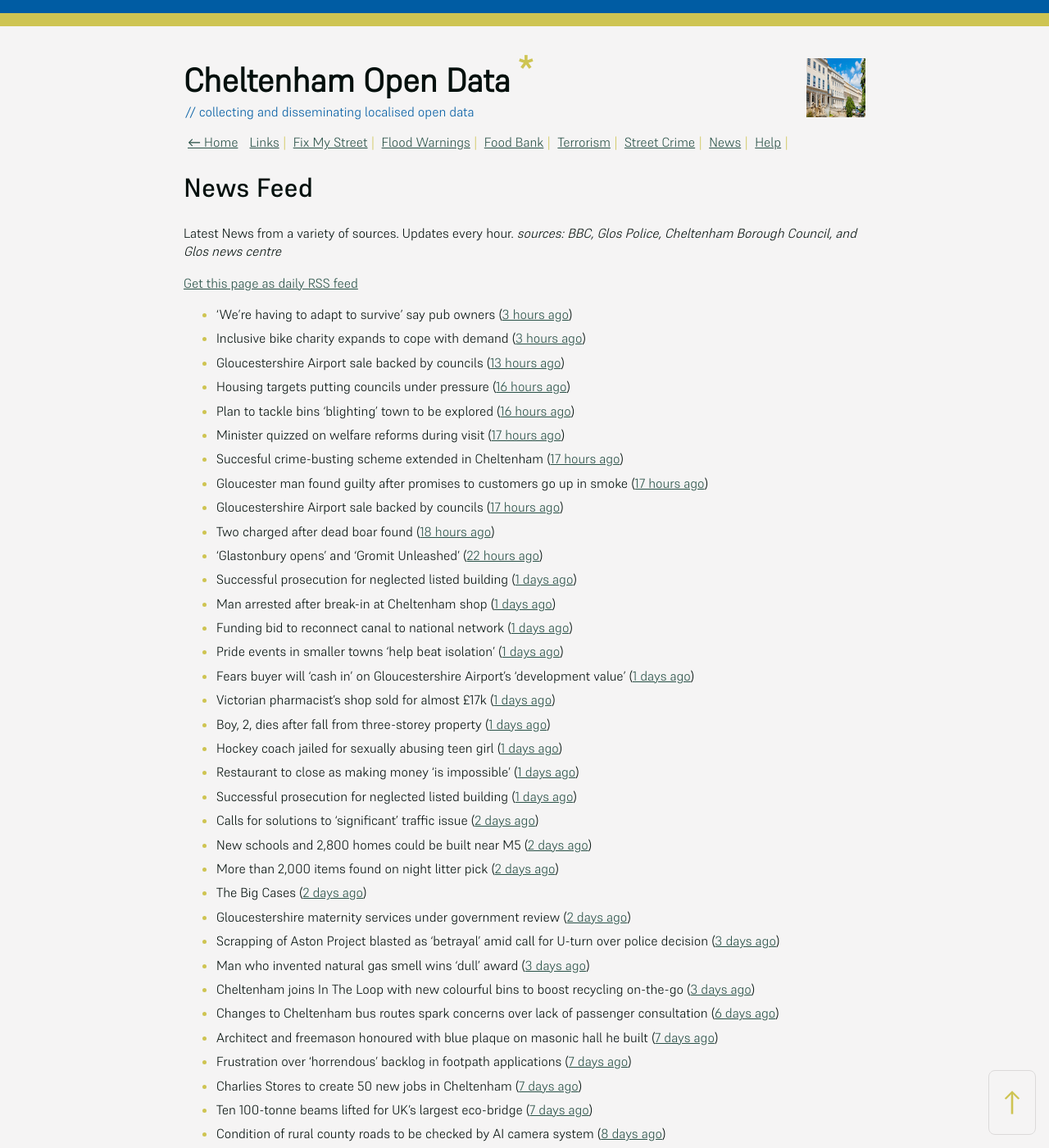
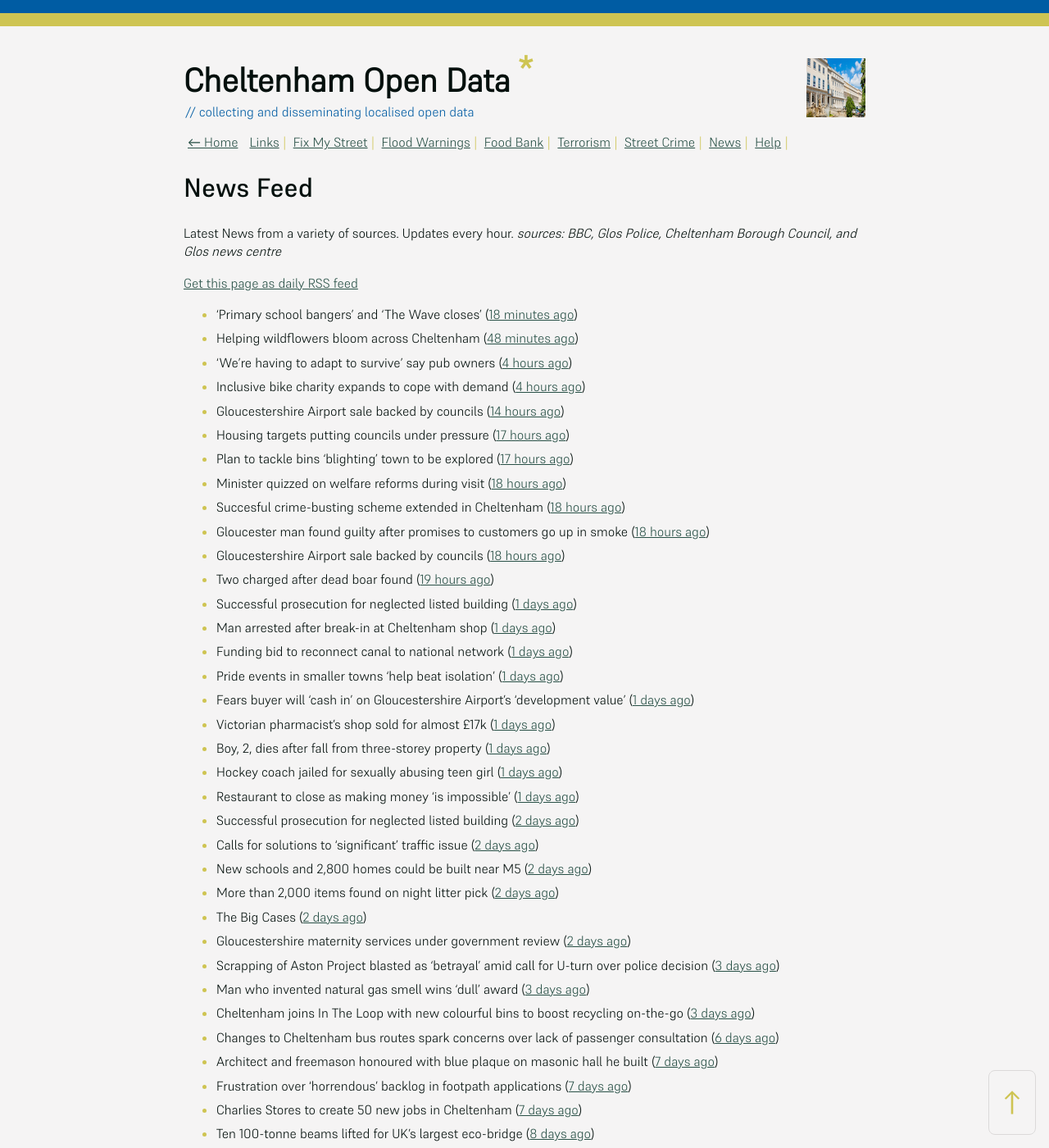
Before and after one commit to mat-0/cheltenham-open-data, a Jekyll site: the page built from _pages/news.md, in a window 1280 px wide and 1400 px high. Shown: the whole window at 82% size. Built offline with Jekyll 4.4.1, drawn with Linux system fonts in a browser that asks for light colours; some of the changed text lies outside the part shown.

Commit message:
Updated 2025-06-27 09:58:02

```diff
--- a/_pages/news.md
+++ b/_pages/news.md
@@ -12,17 +12,18 @@ _sources: BBC, Glos Police, Cheltenham Borough Council, and Glos news centre_
 [Get this page as daily RSS feed](/daily.rss)
 
 <!-- news_marker starts -->
-- 'We're having to adapt to survive' say pub owners ([3 hours ago](https://www.bbc.com/news/articles/c74z3yp3p0xo))
-- Inclusive bike charity expands to cope with demand ([3 hours ago](https://www.bbc.com/news/articles/ceq79pjzq3no))
-- Gloucestershire Airport sale backed by councils ([13 hours ago](https://gloucesternewscentre.co.uk/gloucestershire-airport-sale-backed-by-councils/))
-- Housing targets putting councils under pressure ([16 hours ago](https://www.bbc.com/news/articles/c3en9q19k03o))
-- Plan to tackle bins 'blighting' town to be explored ([16 hours ago](https://www.bbc.com/news/articles/c98j40dy0mlo))
-- Minister quizzed on welfare reforms during visit ([17 hours ago](https://www.bbc.com/news/articles/cd6g58we454o))
-- Succesful crime-busting scheme extended in Cheltenham ([17 hours ago](https://gloucesternewscentre.co.uk/succesful-crime-busting-scheme-extended-in-cheltenham/))
-- Gloucester man found guilty after promises to customers go up in smoke ([17 hours ago](https://gloucesternewscentre.co.uk/gloucester-man-found-guilty-after-promises-to-customers-go-up-in-smoke/))
-- Gloucestershire Airport sale backed by councils ([17 hours ago](https://www.cheltenham.gov.uk/news/article/3024/gloucestershire_airport_sale_backed_by_councils))
-- Two charged after dead boar found ([18 hours ago](https://www.bbc.com/news/articles/cwykjzgjyrno))
-- 'Glastonbury opens' and 'Gromit Unleashed' ([22 hours ago](https://www.bbc.com/news/articles/cx2g8xvd4qdo))
+- 'Primary school bangers' and 'The Wave closes' ([18 minutes ago](https://www.bbc.com/news/articles/cq53wwp5yldo))
+- Helping wildflowers bloom across Cheltenham ([48 minutes ago](https://www.cheltenham.gov.uk/news/article/3025/helping_wildflowers_bloom_across_cheltenham))
+- 'We're having to adapt to survive' say pub owners ([4 hours ago](https://www.bbc.com/news/articles/c74z3yp3p0xo))
+- Inclusive bike charity expands to cope with demand ([4 hours ago](https://www.bbc.com/news/articles/ceq79pjzq3no))
+- Gloucestershire Airport sale backed by councils ([14 hours ago](https://gloucesternewscentre.co.uk/gloucestershire-airport-sale-backed-by-councils/))
+- Housing targets putting councils under pressure ([17 hours ago](https://www.bbc.com/news/articles/c3en9q19k03o))
+- Plan to tackle bins 'blighting' town to be explored ([17 hours ago](https://www.bbc.com/news/articles/c98j40dy0mlo))
+- Minister quizzed on welfare reforms during visit ([18 hours ago](https://www.bbc.com/news/articles/cd6g58we454o))
+- Succesful crime-busting scheme extended in Cheltenham ([18 hours ago](https://gloucesternewscentre.co.uk/succesful-crime-busting-scheme-extended-in-cheltenham/))
+- Gloucester man found guilty after promises to customers go up in smoke ([18 hours ago](https://gloucesternewscentre.co.uk/gloucester-man-found-guilty-after-promises-to-customers-go-up-in-smoke/))
+- Gloucestershire Airport sale backed by councils ([18 hours ago](https://www.cheltenham.gov.uk/news/article/3024/gloucestershire_airport_sale_backed_by_councils))
+- Two charged after dead boar found ([19 hours ago](https://www.bbc.com/news/articles/cwykjzgjyrno))
 - Successful prosecution for neglected listed building ([1 days ago](https://gloucesternewscentre.co.uk/successful-prosecution-for-neglected-listed-building/))
 - Man arrested after break-in at Cheltenham shop ([1 days ago](https://gloucesternewscentre.co.uk/man-arrested-after-break-in-at-cheltenham-shop/))
 - Funding bid to reconnect canal to national network ([1 days ago](https://www.bbc.com/news/articles/cgmw1werzneo))
@@ -32,7 +33,7 @@ _sources: BBC, Glos Police, Cheltenham Borough Council, and Glos news centre_
 - Boy, 2, dies after fall from three-storey property ([1 days ago](https://www.bbc.com/news/articles/crmvj3p192ko))
 - Hockey coach jailed for sexually abusing teen girl ([1 days ago](https://www.bbc.com/news/articles/c8rpk5m5en0o))
 - Restaurant to close as making money 'is impossible' ([1 days ago](https://www.bbc.com/news/articles/c307drj7zvjo))
-- Successful prosecution for neglected listed building ([1 days ago](https://www.cheltenham.gov.uk/news/article/3023/successful_prosecution_for_neglected_listed_building))
+- Successful prosecution for neglected listed building ([2 days ago](https://www.cheltenham.gov.uk/news/article/3023/successful_prosecution_for_neglected_listed_building))
 - Calls for solutions to 'significant' traffic issue ([2 days ago](https://www.bbc.com/news/articles/czxe8l7xnvlo))
 - New schools and 2,800 homes could be built near M5 ([2 days ago](https://www.bbc.com/news/articles/c5y7dlwng0do))
 - More than 2,000 items found on night litter pick ([2 days ago](https://www.bbc.com/news/articles/cpvjmxvzj32o))
@@ -45,7 +46,7 @@ _sources: BBC, Glos Police, Cheltenham Borough Council, and Glos news centre_
 - Architect and freemason honoured with blue plaque on masonic hall he built ([7 days ago](https://gloucesternewscentre.co.uk/architect-and-freemason-honoured-with-blue-plaque-on-masonic-hall-he-built/))
 - Frustration over ‘horrendous’ backlog in footpath applications ([7 days ago](https://gloucesternewscentre.co.uk/frustration-over-horrendous-backlog-in-footpath-applications/))
 - Charlies Stores to create 50 new jobs in Cheltenham ([7 days ago](https://gloucesternewscentre.co.uk/charlies-stores-to-create-50-new-jobs-in-cheltenham/))
-- Ten 100-tonne beams lifted for UK’s largest eco-bridge ([7 days ago](https://www.bbc.co.uk/sounds/play/p0lk57bp))
+- Ten 100-tonne beams lifted for UK’s largest eco-bridge ([8 days ago](https://www.bbc.co.uk/sounds/play/p0lk57bp))
 - Condition of rural county roads to be checked by AI camera system ([8 days ago](https://gloucesternewscentre.co.uk/condition-of-rural-county-roads-to-be-checked-by-ai-camera-system/))
 - Joint statement with Gloucester City Council: Preferred bidder for Gloucestershire Airport to deliver soaring potential for economic benefit to region ([9 days ago](https://www.cheltenham.gov.uk/news/article/3021/joint_statement_with_gloucester_city_council_preferred_bidder_for_gloucestershire_airport_to_deliver_soaring_potential_for_economic_benefit_to_region))
 - Scene guard in place overnight after report two men assaulted a man in Cheltenham ([10 days ago](https://gloucesternewscentre.co.uk/scene-guard-in-place-overnight-after-report-two-men-assaulted-a-man-in-cheltenham/))
```
Also changed, not shown: other parts of _pages/news.md (+1 -1 lines), _data/flood.json (+5 -27 lines), _pages/fix-my-street.md (+14 -14 lines), index.md (+4 -4 lines).
